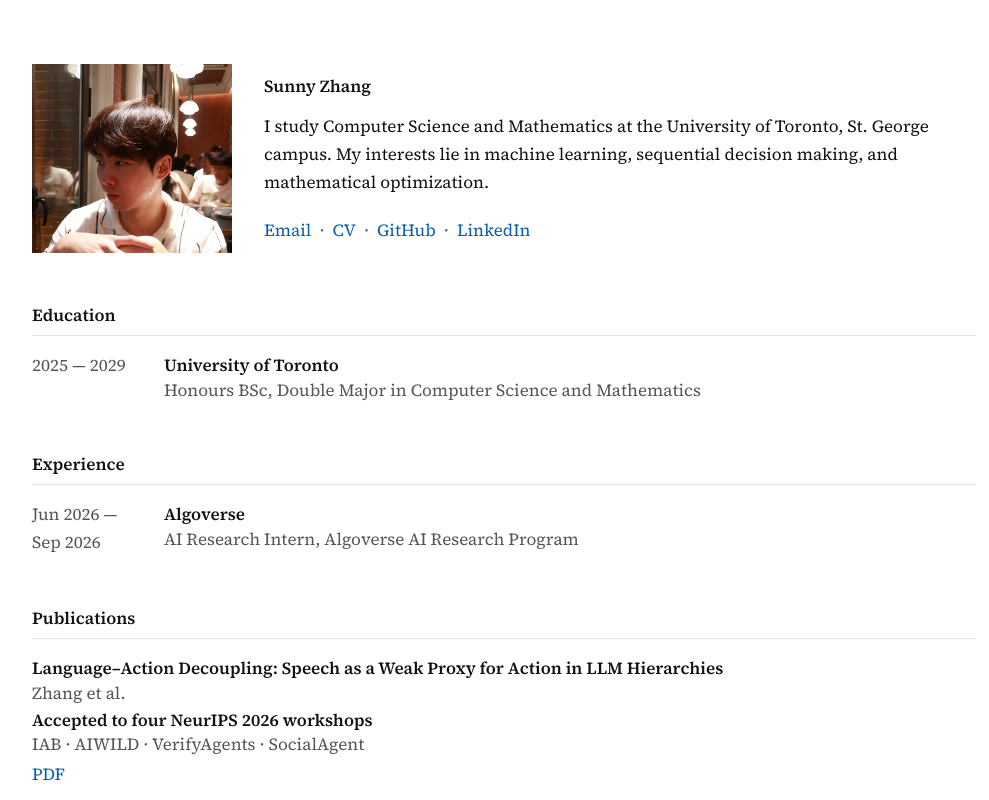
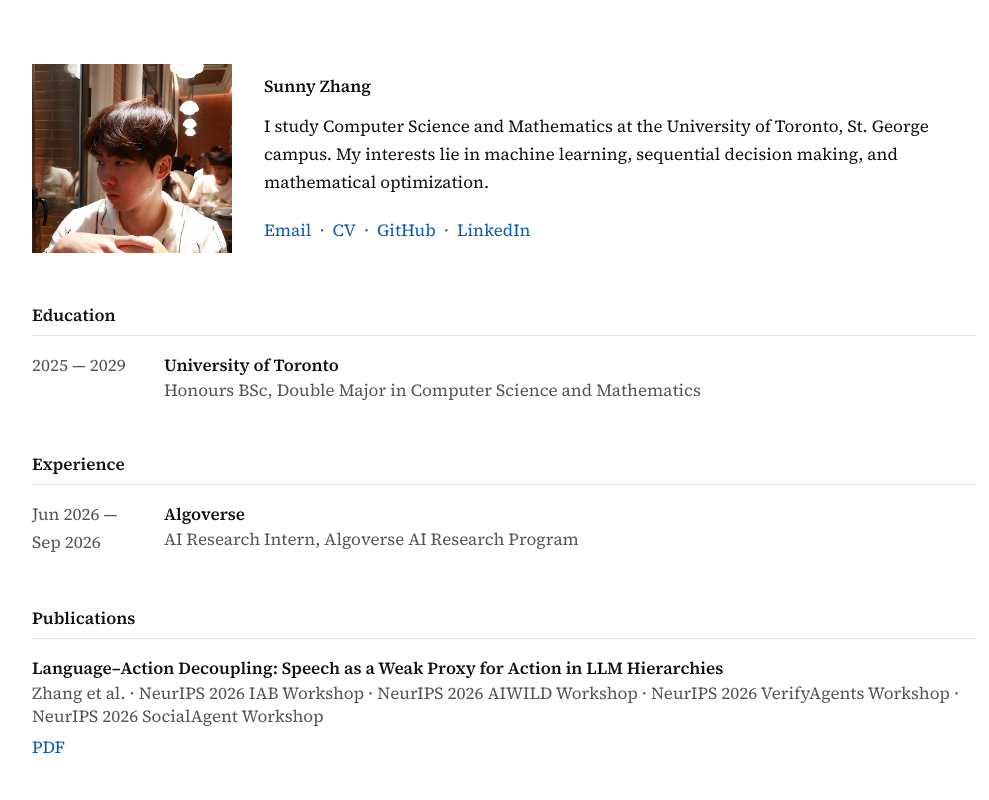
Before and after one commit to sunnysanitize/portfolio-website, a Next.js app: page / in a window 1280 px wide. Shown: the top 800 px of the page, without its empty margins (136-1125 px from the left). Built offline with nearby package versions, Linux system fonts and the light colour scheme.

Commit message:
list publication venues inline, one per workshop

```diff
--- a/app/page.tsx
+++ b/app/page.tsx
@@ -26,8 +26,12 @@ const publications = [
     title:
       "Language–Action Decoupling: Speech as a Weak Proxy for Action in LLM Hierarchies",
     authors: "Zhang et al.",
-    venue: "Accepted to four NeurIPS 2026 workshops",
-    workshops: ["IAB", "AIWILD", "VerifyAgents", "SocialAgent"],
+    venues: [
+      "NeurIPS 2026 IAB Workshop",
+      "NeurIPS 2026 AIWILD Workshop",
+      "NeurIPS 2026 VerifyAgents Workshop",
+      "NeurIPS 2026 SocialAgent Workshop",
+    ],
     paperUrl: "/language-action-decoupling.pdf",
   },
 ];
@@ -154,12 +158,10 @@ export default function Home() {
             // reserved for the link row, so each entry reads as one block.
             <li key={paper.title}>
               <p className="font-semibold">{paper.title}</p>
+              {/* Authors and every venue share one middot-separated line, so
+                  the four separate acceptances read off in a single pass. */}
               <p className="leading-snug text-muted-foreground">
-                {paper.authors}
-              </p>
-              <p className="mt-1 leading-snug font-semibold">{paper.venue}</p>
-              <p className="leading-snug text-muted-foreground">
-                {paper.workshops.join(" · ")}
+                {[paper.authors, ...paper.venues].join(" · ")}
               </p>
               <p className="mt-1">
                 <a
```
